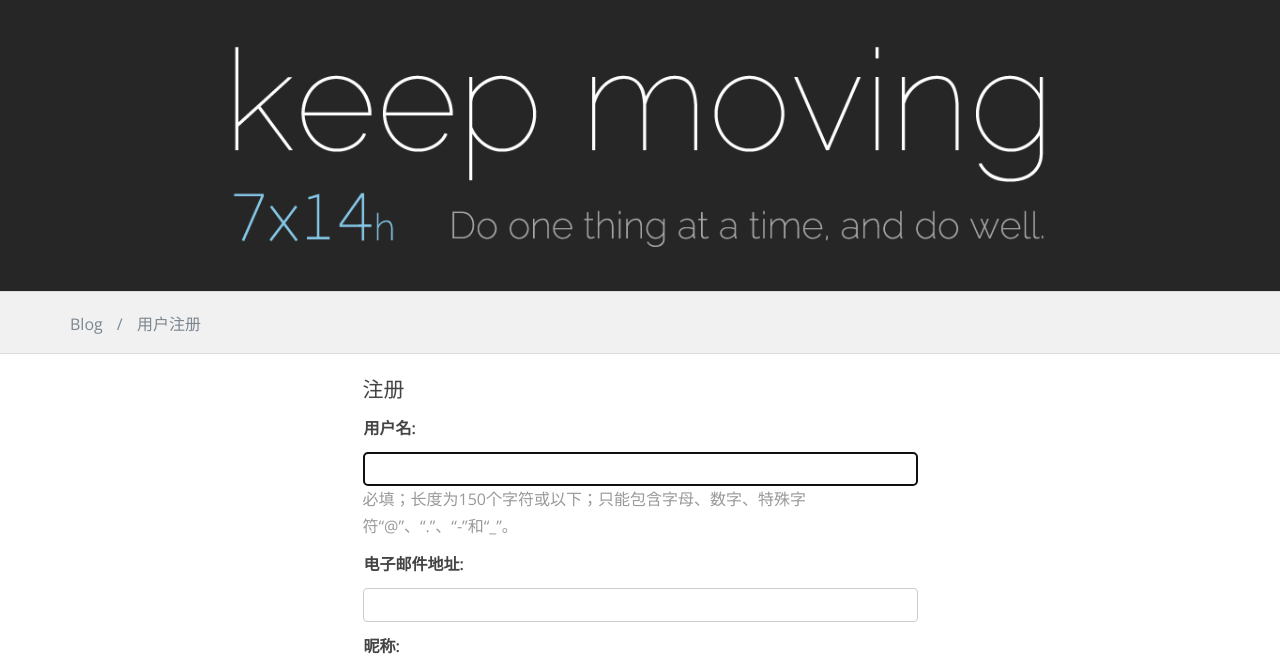
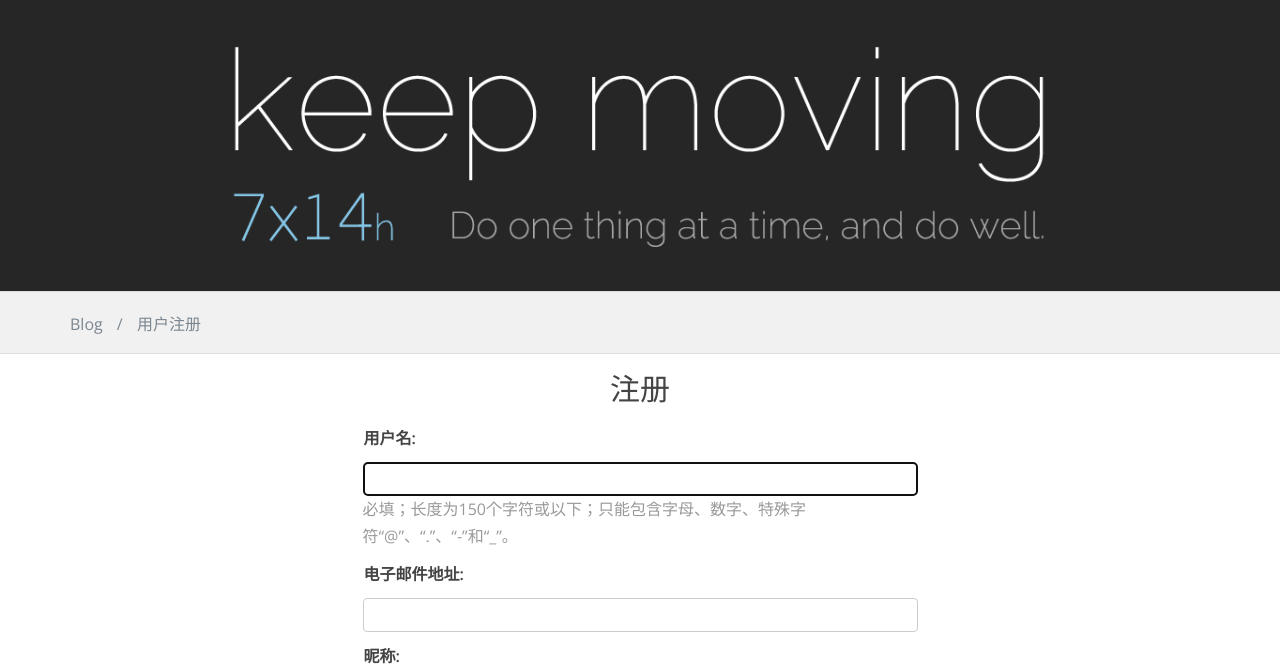
Before and after one commit to chenyufei91/blog, a Django app: page /users/register/ in a window 1280 px wide. Shown: the part 51-717 px from the top of the page. Run offline with Django 3.2, Linux system fonts and the light colour scheme; data that the repository does not hold is empty; some libraries are stand-ins or nearby versions; some web fonts are replaced.

Commit message:
refresh static

```diff
--- a/myblog/static/blog/css/style.css
+++ b/myblog/static/blog/css/style.css
@@ -1159,6 +1159,12 @@ text-align: center;
 margin: 70px 20px 35px;
 }
 
+.clean-superblock h3 {
+  font-size: 30px;
+text-align: center;
+margin: 20px;
+}
+
 /* The image credits page */
 @media (max-width: 767px) {
   .credits {
```
Also changed, not shown: myblog/static/blog/img/404.png (added), myblog/static/blog/img/500.jpg (added), 1 other file.
